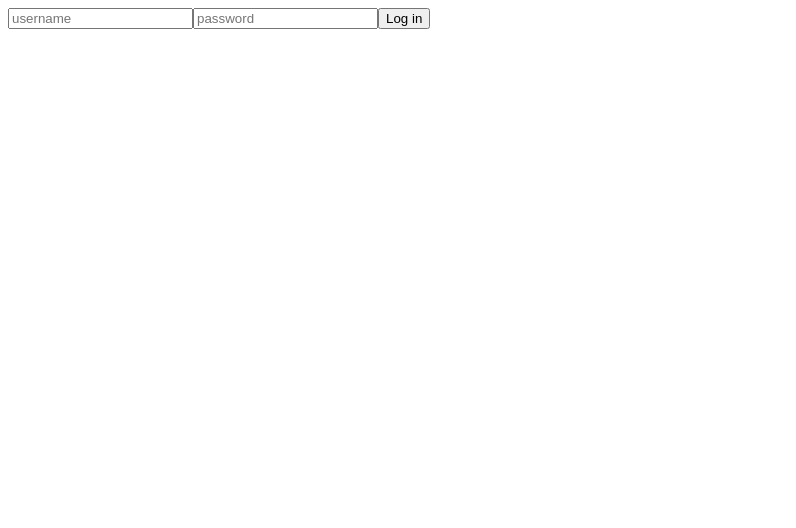
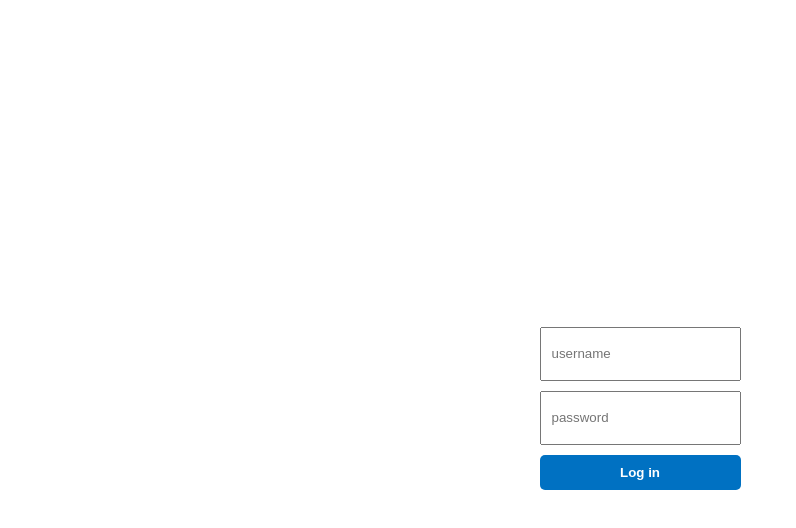
Before and after one commit to maxleirbag/superbooking-app, a React (Vite) app in the folder frontend/: page /login in a window 1280 px wide. Shown: the top 528 px of the page, without its empty margins (0-796 px from the left). Built offline with nearby package versions, Linux system fonts and the light colour scheme.

Commit message:
upgrade: Log in page minimum front-end

```diff
--- a/frontend/src/pages/login/Login.jsx
+++ b/frontend/src/pages/login/Login.jsx
@@ -22,8 +22,8 @@
   const handleClick = async (e) => {
     e.preventDefault();
     dispatch({ type: "LOGIN_START" });
-    const res = await axios.post("//localhost:8800/auth/login", credentials);
     try {
+      const res = await axios.post("//localhost:8800/auth/login", credentials);
       dispatch({ type: "LOGIN_SUCCESS", payload: res.data.details });
       navigate("/");
     } catch (err) {
@@ -39,7 +39,6 @@
         <button disabled={loading} onClick={handleClick} className="lButton">
           Log in
         </button>
-        {error && <span>{error.mesage}</span>}
       </div>
     </div>
   );
--- a/frontend/src/pages/login/login.css
+++ b/frontend/src/pages/login/login.css
@@ -0,0 +1,28 @@
+.login {
+  display: flex;
+  justify-content: center;
+  align-items: center;
+  height: 100vh;
+}
+.lInput {
+  height: 30px;
+  padding: 10px;
+}
+.lContainer {
+  display: flex;
+  flex-direction: column;
+  gap: 10px;
+}
+.lButton {
+  background-color: #0071c2;
+  color: white;
+  border-radius: 5px;
+  border: none;
+  padding: 10px 20px;
+  font-weight: bold;
+  cursor: pointer;
+}
+.lButton:disabled {
+  background-color: #003580;
+  cursor: not-allowed;
+}
```
